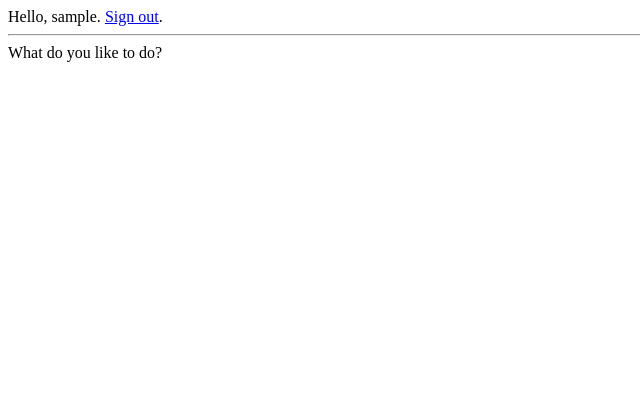
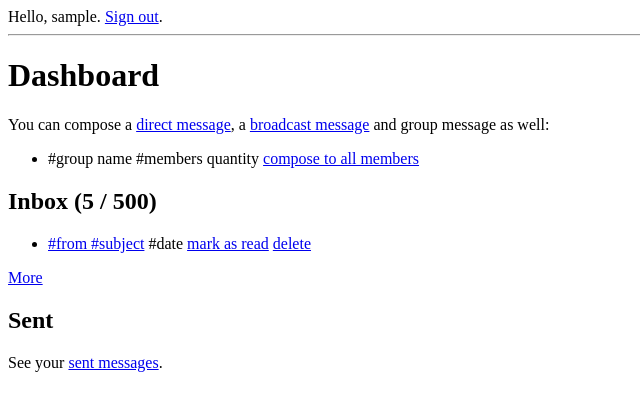
Before and after one commit to marselester/abstract-internal-messaging, a Django app: page / in a window 1280 px wide. Shown: the top 411 px of the page, without its empty margins (0-640 px from the left). Run offline with Django 3.2, Linux system fonts and the light colour scheme; the visitor is signed in with stand-in values (Sample User, id 1).

Commit message:
Update Dashboard interface along with urls schema

```diff
--- a/messaging/apps/message/urls.py
+++ b/messaging/apps/message/urls.py
@@ -5,18 +5,20 @@ from . import views
 
 
 urlpatterns = patterns('',
-    url(r'^$', views.MessageList.as_view(), name='msg_list'),
     url(r'(?P<message_pk>[0-9]+)/$', views.MessageShow.as_view(),
         name='msg_show'),
 
-    url(r'compose/$', views.MessageComposeParticular.as_view(),
-        name='msg_compose_particular'),
+    url(r'inbox/$', views.MessageInbox.as_view(), name='msg_inbox_list'),
+    url(r'inbox/mark_as_read/$', views.MessageMarkAsRead.as_view(),
+        name='msg_mark_as_read'),
+    url(r'inbox/delete/$', views.MessageDelete.as_view(), name='msg_delete'),
+
+    url(r'sent/$', views.MessageSent.as_view(), name='msg_sent_list'),
+
+    url(r'compose/direct/$', views.MessageComposeDirect.as_view(),
+        name='msg_compose_direct'),
     url(r'compose/broadcast/$', views.MessageComposeBroadcast.as_view(),
         name='msg_compose_broadcast'),
-    url(r'compose/group/$', views.MessageComposeGroup.as_view(),
-        name='msg_compose_group'),
-
-    url(r'mark_as_read/$', views.MessageMarkAsRead.as_view(),
-        name='msg_mark_as_read'),
-    url(r'delete/$', views.MessageDelete.as_view(), name='msg_delete'),
+    url(r'compose/group/(?P<group_pk>[0-9]+)/$',
+        views.MessageComposeGroup.as_view(), name='msg_compose_group'),
 )
--- a/messaging/templates/account/dashboard.html
+++ b/messaging/templates/account/dashboard.html
@@ -1,5 +1,32 @@
 {% extends 'base.html' %}
 
 {% block content %}
-What do you like to do?
+<h1>Dashboard</h1>
+
+You can compose
+a <a href="{% url 'msg_compose_direct' %}">direct message</a>,
+a <a href="{% url 'msg_compose_broadcast' %}">broadcast message</a>
+and group message as well:
+
+<ul>
+    <li>
+        #group name #members quantity
+        <a href="{% url 'msg_compose_group' 1 %}">compose to all members</a>
+    </li>
+</ul>
+
+<h2>Inbox (5 / 500)</h2>
+
+<ul>
+    <li>
+        <a href="{% url 'msg_show' 1 %}">#from #subject</a>
+        #date
+        <a href="{% url 'msg_mark_as_read' %}">mark as read</a>
+        <a href="{% url 'msg_delete' %}">delete</a>
+    </li>
+</ul>
+<a href="{% url 'msg_inbox_list' %}">More</a>
+
+<h2>Sent</h2>
+See your <a href="{% url 'msg_sent_list' %}">sent messages</a>.
 {% endblock %}
```
Also changed, not shown: messaging/apps/message/views.py (+7 -2 lines), messaging/templates/message/sent.html (added, +12 -0 lines).
